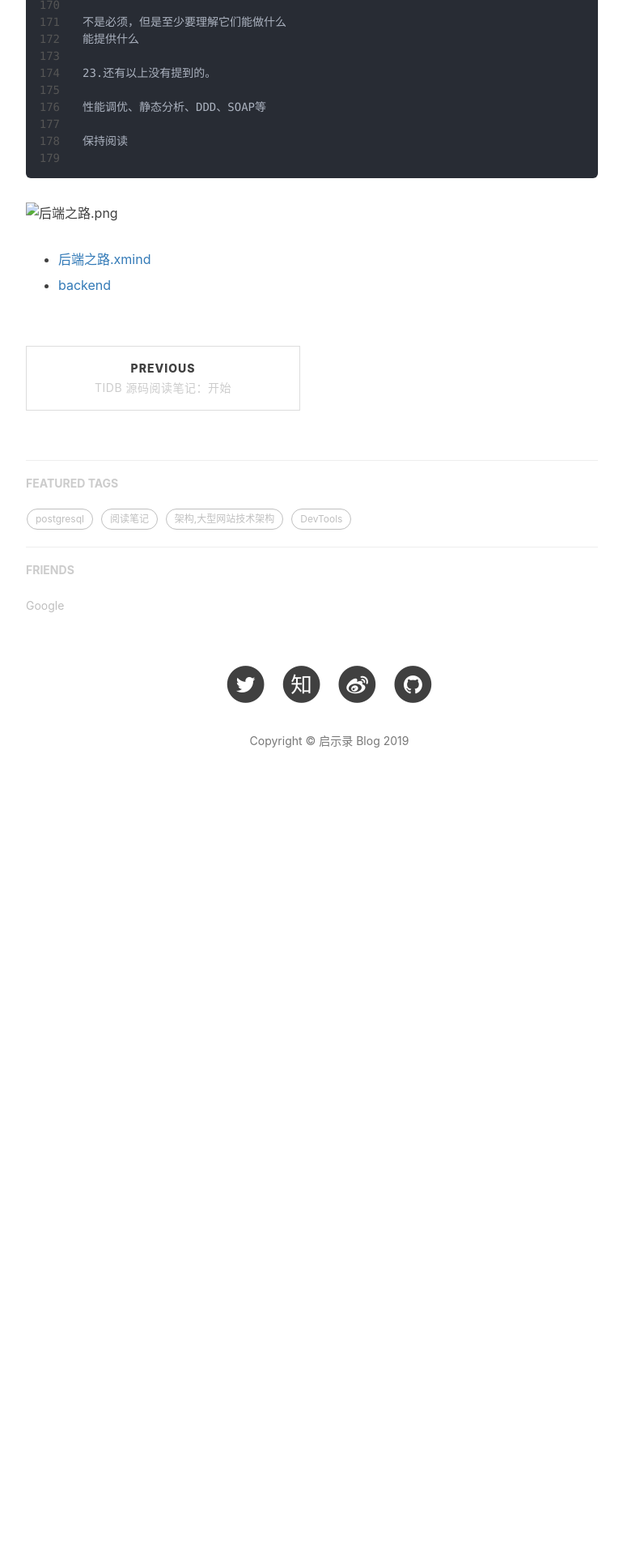
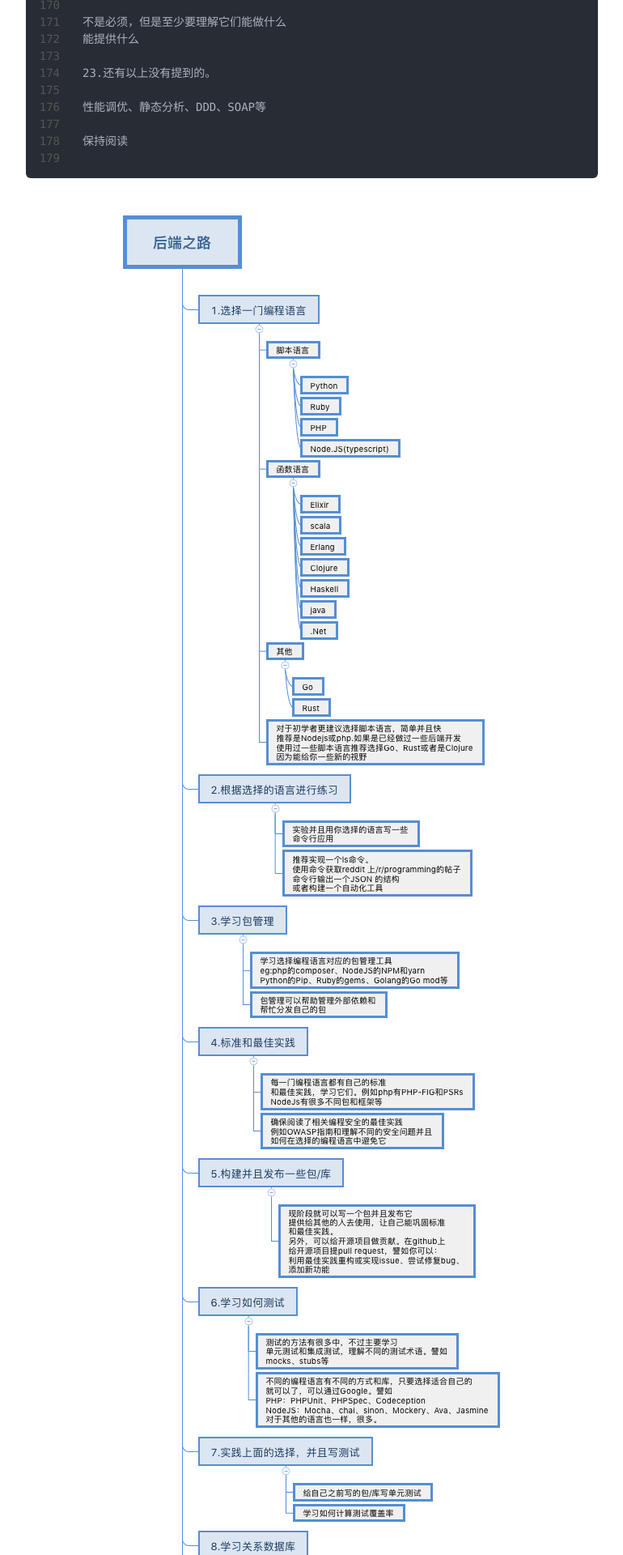
Before and after one commit to ty4z2008/ty4z2008.github.io, a Jekyll site: the page built from _posts/2019-07-12-backend-roadmap-zh.md, in a window 1280 px wide. Shown: the part 4131-6051 px from the top of the page at 81% size, without its empty margins (233-1003 px from the left). Built offline with Jekyll 4.4.1, drawn with Linux system fonts in a browser that asks for light colours; nearby versions of some CDN libraries; comment, search, counter and statistics services are not loaded; before the commit the page ends 5123 px from its top, so only the background shows below that.

Commit message:
attachment

````diff
--- a/_posts/2019-07-12-backend-roadmap-zh.md
+++ b/_posts/2019-07-12-backend-roadmap-zh.md
@@ -190,8 +190,8 @@ Apache、Nginx、Caddy、MS IIS
 ```
 
 
-![后端之路.png](./attachment/20190711/后端之路.png)
+![后端之路.png](/attachment/20190711/后端之路.png)
 
-- [后端之路.xmind](./attachment/20190711/后端之路.xmind)
+- [后端之路.xmind](/attachment/20190711/后端之路.xmind)
 
 - [backend](https://roadmap.sh/backend)
````
